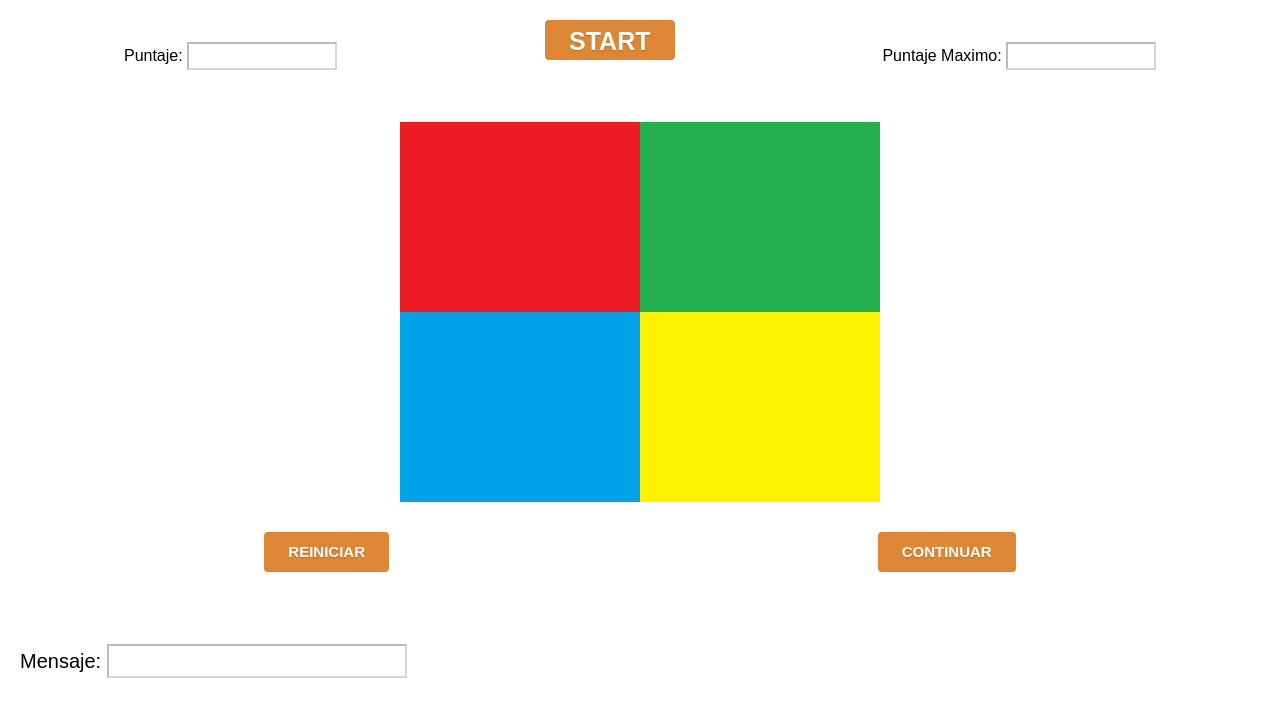
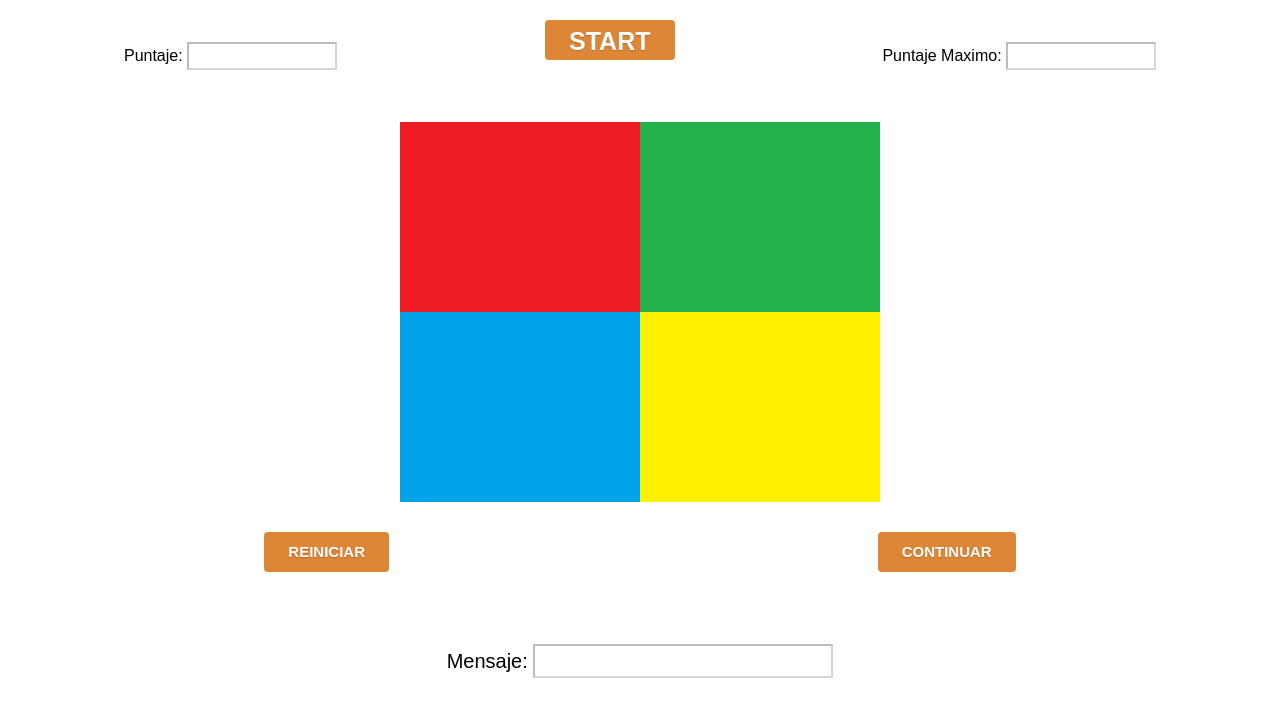
Before and after one commit to NachoKai/simondice, a plain HTML site: page index.html in a window 1280 px wide. Drawn offline with nearby package versions, Linux system fonts and the light colour scheme.

Commit message:
Update main.css

```diff
--- a/css/main.css
+++ b/css/main.css
@@ -120,9 +120,13 @@ body {
 }
 
 .mensaje {
+  width: 100%;
   color: #000000;
   font-size: 20px;
   grid-area: mensaje;
+  text-align: center;
+  justify-content: center;
+  align-items: center;
 }
 
 .mensajeWin {
@@ -202,6 +206,9 @@ footer {
   color: #000000;
   min-width: 300px;
   background: white;
+  text-align: center;
+  justify-content: center;
+  align-items: center;
 }
 
 #puntaje {
```
